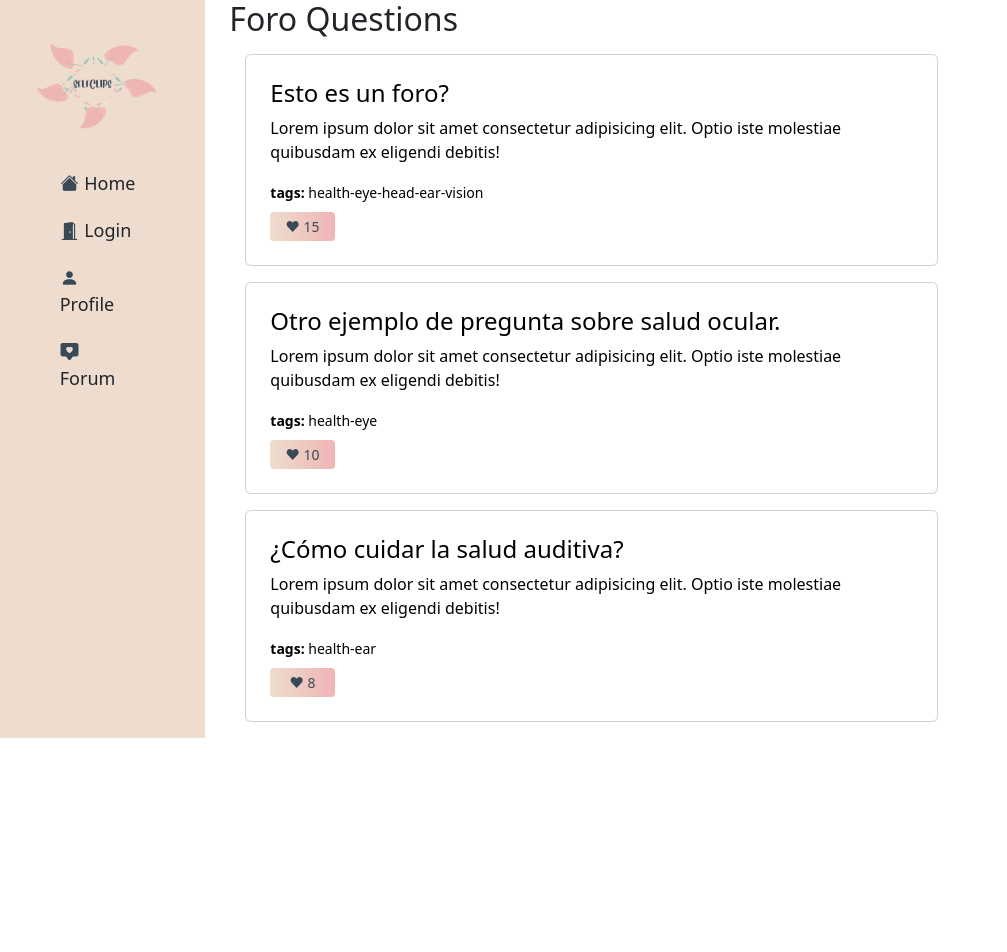
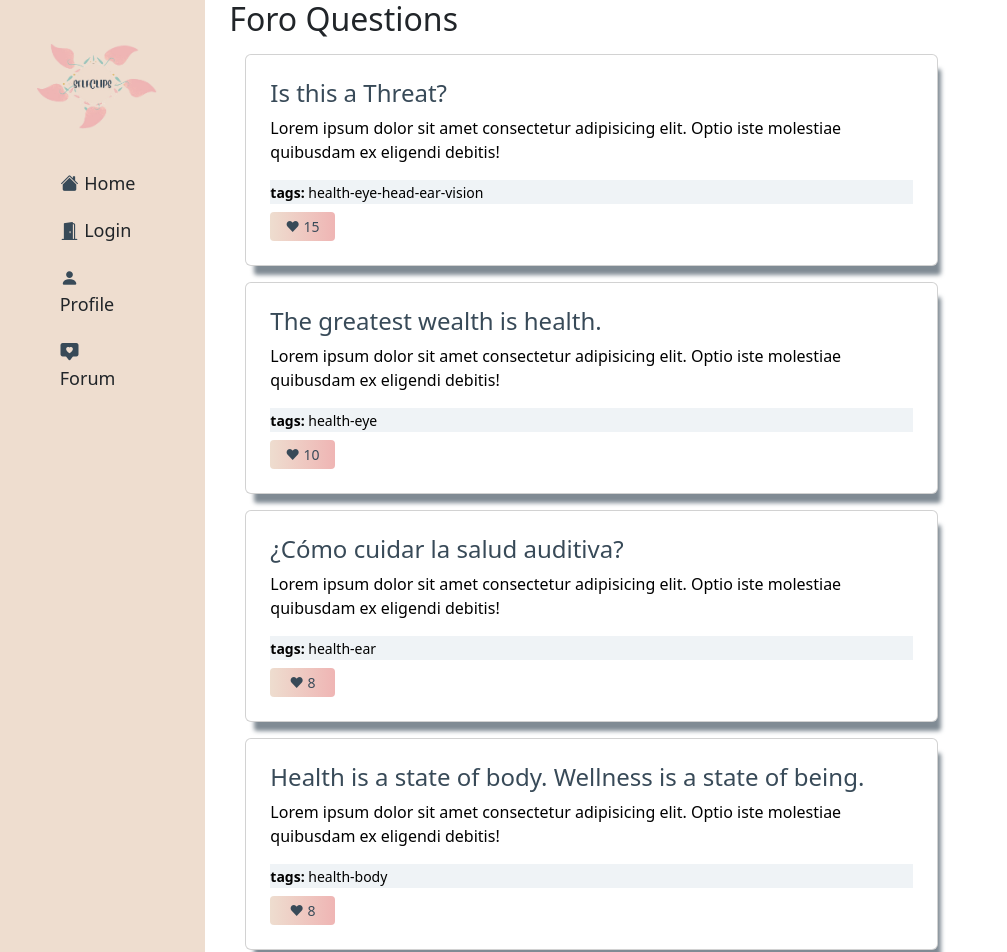
Before and after one commit to JuanitaOramas/Project_SelClips, a React (Create React App) app: page /threads in a window 1280 px wide. Shown: the top 952 px of the page, without its empty margins (0-1007 px from the left). Before the commit the page ends 800 px from the top, so only its background shows below. Built offline with nearby package versions, Linux system fonts and the light colour scheme; the HTML template or start-up script is replaced by a standard one.

Commit message:
:+1: Update Styles

```diff
--- a/src/components/Thread.css
+++ b/src/components/Thread.css
@@ -1,3 +1,14 @@
 .like-thread {
     width: 10%;
 }
+
+.colorTag{
+    background-color: #EFF3F6;
+}
+
+.colorChange{
+    box-shadow: 6px 6px 4px -3px rgba(56,74,88,0.64);
+  -webkit-box-shadow: 6px 12px 4px -3px rgba(56,74,88,0.64);
+  -moz-box-shadow: 6px 6px 4px -3px rgba(56,74,88,0.64);
+
+}
--- a/src/components/Thread.jsx
+++ b/src/components/Thread.jsx
@@ -26,11 +26,14 @@ function Thread(props) {
 
   return (
 
-    <div className='card m-3 col-8 p-4' >
+    <div className='card m-3 col-8 p-4 colorChange' >
         <Link to= {`/threads/${index}`} style={{ textDecoration: 'none', color:'black' }}>
             <h4>{ thread.question }</h4>
             <p> {thread.description} </p>
+            <div className='colorTag'>
             <small> <strong>tags:</strong> { thread.tags.join("-") } </small>
+            </div>
+
         </Link>
 
         <button className="btn gradient-custom-3 btn-sm like-thread mt-2" onClick={handleClick} > ❤ {like} </button>
--- a/src/pages/SpecificThreadpage.jsx
+++ b/src/pages/SpecificThreadpage.jsx
@@ -3,19 +3,20 @@ import { useParams } from 'react-router-dom';
 import "./css/SpecificThreadpage.css"
 
 const infothread= {
-      title:"Esto es un foro?",
-      tags:["health", "eye", "head", "ear", "vision"],
+      title:"Is this a Threat?",
+      tags:["health", "eye", "head", "ear", "vision","body" ],
       likes: 15,
       description: "Lorem ipsum dolor sit amet consectetur, adipisicing elit. Perferendis eaque error eum accusamus doloremque! Numquam et ea voluptas, laboriosam dolorum unde repellat vel quae aliquam neque quaerat facilis delectus nisi.",
       comments: [
         {
           user:"sam",
-          description:"test",
-          profile: "https://encrypted-tbn0.gstatic.com/images?q=tbn:ANd9GcSsSVzcOZEqLQk9Ma142okaHnitwOAvlaCgTw&usqp=CAU"
+          description:"Yes, I think so..",
+          profile: "https://encrypted-tbn0.gstatic.com/images?q=tbn:ANd9GcSsSVzcOZEqLQk9Ma142okaHnitwOAvlaCgTw&usqp=CAU",
+          style: { backgroundcolor: "gray" }
         },
         {
           user:"tom",
-          description:"su comentarioo",
+          description:"Your comment",
           profile: "https://media.karousell.com/media/photos/products/2023/2/23/female_personal_trainer_pasir__1677119828_9113f322_progressive.jpg"
 
         },
--- a/src/pages/Threadpage.jsx
+++ b/src/pages/Threadpage.jsx
@@ -3,7 +3,7 @@ import Thread from '../components/Thread';
 
 const threads = [
   {
-    question: "Esto es un foro?",
+    question: <span style={{ color: 'rgb(56,74,88)' }}>Is this a Threat?</span>,
     tags: ["health", "eye", "head", "ear", "vision"],
     likes: 15,
     description: "Lorem ipsum dolor sit amet consectetur adipisicing elit. Optio iste molestiae quibusdam ex eligendi debitis!",
@@ -16,7 +16,7 @@ const threads = [
     ]
   },
   {
-    question: "Otro ejemplo de pregunta sobre salud ocular.",
+    question: <span style={{ color: 'rgb(56,74,88)' }}>The greatest wealth is health.</span>,
     tags: ["health", "eye"],
     likes: 10,
     description: "Lorem ipsum dolor sit amet consectetur adipisicing elit. Optio iste molestiae quibusdam ex eligendi debitis!",
@@ -29,8 +29,21 @@ const threads = [
     ]
   },
   {
-    question: "¿Cómo cuidar la salud auditiva?",
+    question:<span style={{ color: 'rgb(56,74,88)' }}>¿Cómo cuidar la salud auditiva?</span> ,
     tags: ["health", "ear"],
+    likes: 8,
+    description: "Lorem ipsum dolor sit amet consectetur adipisicing elit. Optio iste molestiae quibusdam ex eligendi debitis!",
+    comments: [
+      {
+        user: "2pac",
+        description: "great forum bro",
+        likes: 2
+      }
+    ]
+  },
+  {
+    question:<span style={{ color: 'rgb(56,74,88)' }}>Health is a state of body. Wellness is a state of being.</span> ,
+    tags: ["health", "body"],
     likes: 8,
     description: "Lorem ipsum dolor sit amet consectetur adipisicing elit. Optio iste molestiae quibusdam ex eligendi debitis!",
     comments: [
```
